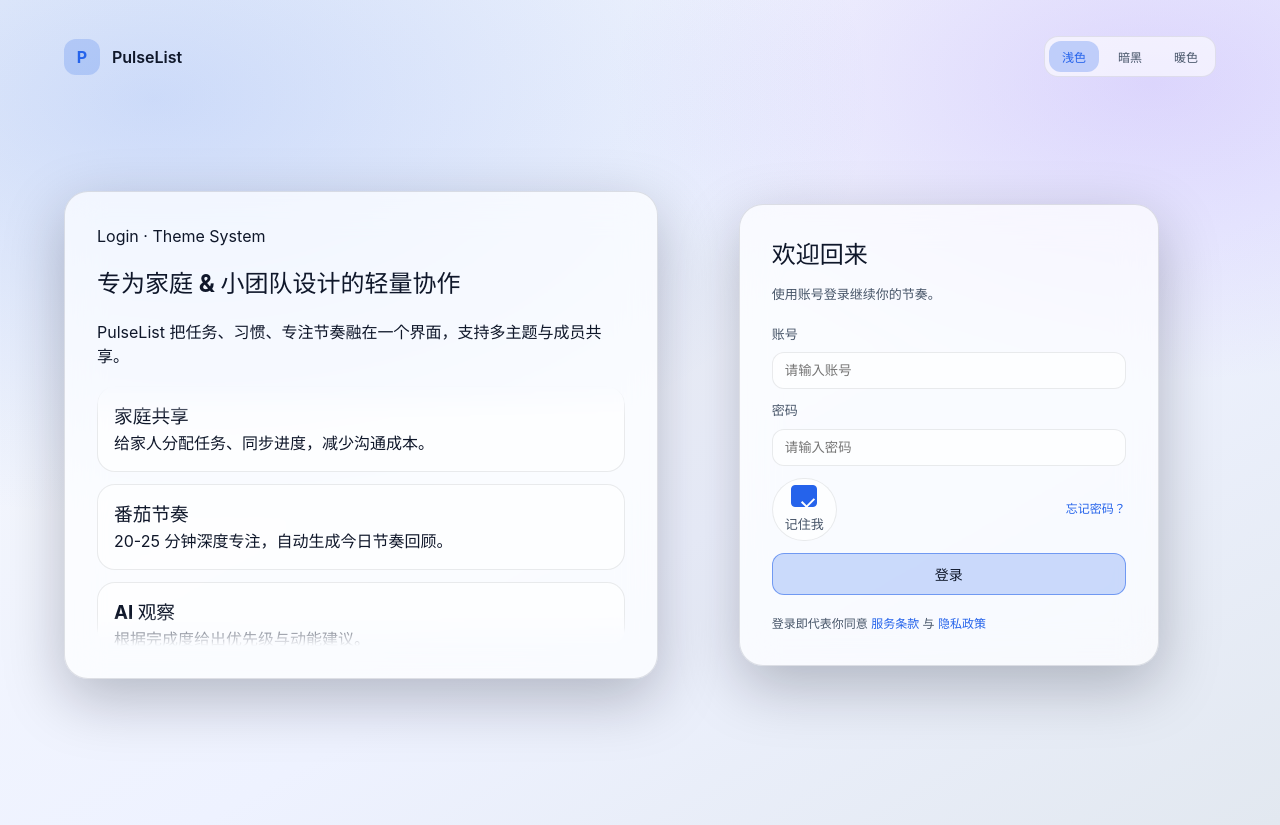
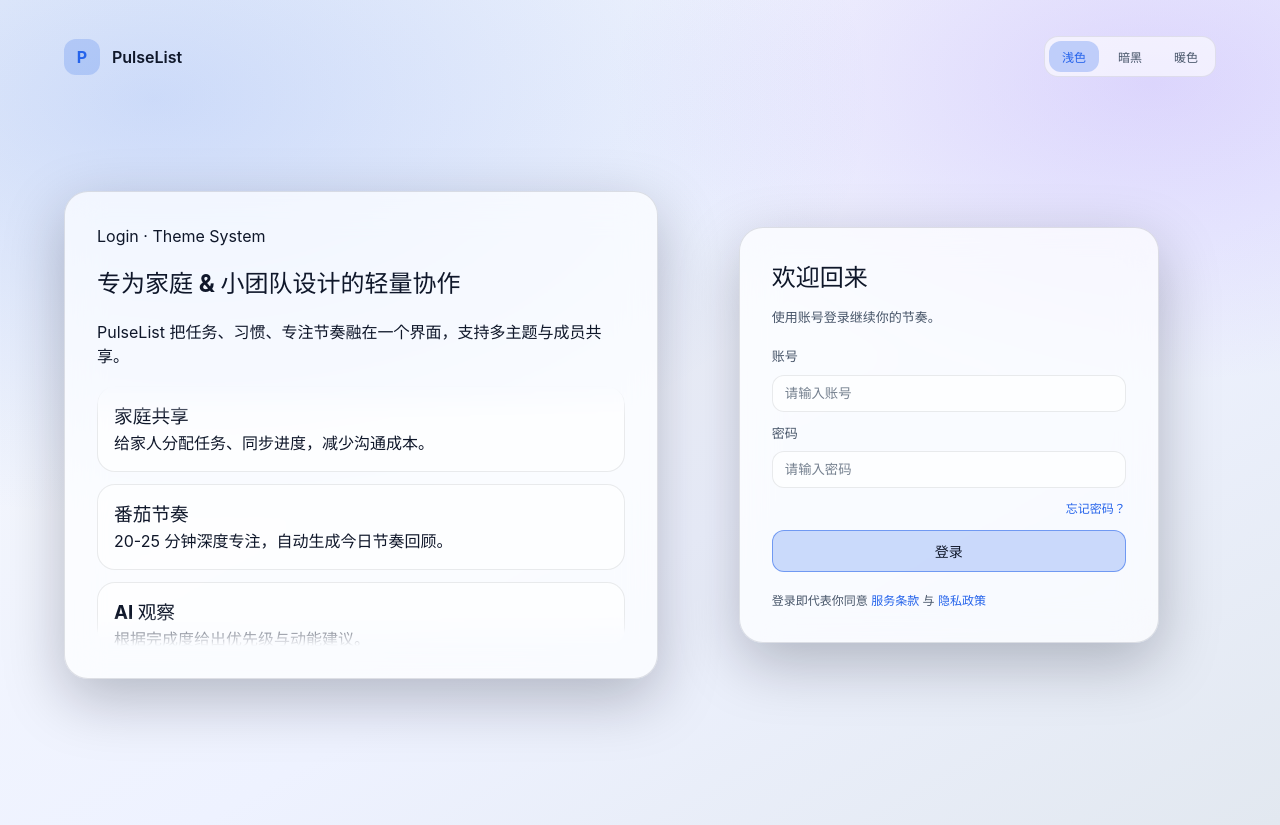
Before and after one commit to mdzz-debug/LGT-first-project, a Vue app: page /login in a window 1280 px wide. Built offline with nearby package versions, Linux system fonts and the light colour scheme.

Commit message:
Remove remember checkbox and fix dark input colors

```diff
--- a/src/style.css
+++ b/src/style.css
@@ -18,6 +18,9 @@
   --glass: rgba(255, 255, 255, 0.7);
   --glass-strong: rgba(255, 255, 255, 0.95);
   --surface: rgba(255, 255, 255, 0.6);
+  --input-bg: color-mix(in srgb, var(--glass-strong) 65%, transparent);
+  --input-text: var(--text);
+  --input-placeholder: color-mix(in srgb, var(--text-muted) 75%, transparent);
   --page-bg:
     radial-gradient(1200px 700px at 12% 12%, color-mix(in srgb, var(--primary) 20%, transparent), transparent 60%),
     radial-gradient(900px 500px at 90% 10%, color-mix(in srgb, var(--accent) 20%, transparent), transparent 60%),
@@ -34,8 +37,11 @@
   --accent: #a78bfa;
   --border: rgba(255, 255, 255, 0.2);
   --glass: rgba(255, 255, 255, 0.08);
-  --glass-strong: rgba(255, 255, 255, 0.2);
+  --glass-strong: rgba(255, 255, 255, 0.18);
   --surface: rgba(255, 255, 255, 0.05);
+  --input-bg: rgba(255, 255, 255, 0.1);
+  --input-text: #e2e8f0;
+  --input-placeholder: rgba(226, 232, 240, 0.6);
   --page-bg:
     radial-gradient(1200px 700px at 12% 12%, color-mix(in srgb, var(--primary) 18%, transparent), transparent 60%),
     radial-gradient(900px 500px at 90% 10%, color-mix(in srgb, var(--accent) 18%, transparent), transparent 60%),
@@ -54,6 +60,9 @@
   --glass: rgba(255, 247, 237, 0.75);
   --glass-strong: rgba(255, 247, 237, 0.95);
   --surface: rgba(255, 255, 255, 0.55);
+  --input-bg: color-mix(in srgb, var(--glass-strong) 70%, transparent);
+  --input-text: var(--text);
+  --input-placeholder: color-mix(in srgb, var(--text-muted) 75%, transparent);
   --page-bg:
     radial-gradient(1200px 700px at 12% 12%, color-mix(in srgb, var(--primary) 20%, transparent), transparent 60%),
     radial-gradient(900px 500px at 90% 10%, color-mix(in srgb, var(--accent) 20%, transparent), transparent 60%),
@@ -181,10 +190,14 @@ body {
 .form input {
   border-radius: 12px;
   border: 1px solid color-mix(in srgb, var(--border) 70%, transparent);
-  background: color-mix(in srgb, var(--glass-strong) 65%, transparent);
-  color: var(--text);
+  background: var(--input-bg);
+  color: var(--input-text);
   padding: 10px 12px;
   transition: border-color 0.2s ease, box-shadow 0.2s ease;
+}
+
+.form input::placeholder {
+  color: var(--input-placeholder);
 }
 
 .form input:focus {
@@ -213,53 +226,13 @@ body {
   font-size: 12px;
 }
 
+.row-right {
+  justify-content: flex-end;
+}
+
 .link {
   color: var(--primary);
   white-space: nowrap;
-}
-
-.remember {
-  display: inline-flex;
-  align-items: center;
-  gap: 8px;
-  padding: 6px 12px;
-  border-radius: 999px;
-  background: var(--surface);
-  border: 1px solid color-mix(in srgb, var(--border) 70%, transparent);
-  font-size: 12px;
-  color: var(--text);
-  white-space: nowrap;
-}
-
-.remember input {
-  appearance: none;
-  width: 16px;
-  height: 16px;
-  border-radius: 4px;
-  border: 1.5px solid color-mix(in srgb, var(--primary) 70%, transparent);
-  display: grid;
-  place-items: center;
-  margin: 0;
-}
-
-.remember input::after {
-  content: '';
-  width: 6px;
-  height: 10px;
-  border: 2px solid #fff;
-  border-top: 0;
-  border-left: 0;
-  transform: translateY(-1px) rotate(45deg);
-  opacity: 0;
-}
-
-.remember input:checked {
-  background: var(--primary);
-  border-color: var(--primary);
-}
-
-.remember input:checked::after {
-  opacity: 1;
 }
 
 .primary-btn {
--- a/src/views/LoginView.vue
+++ b/src/views/LoginView.vue
@@ -14,7 +14,6 @@ const themes = [
 
 const account = ref('')
 const password = ref('')
-const remember = ref(true)
 
 const highlights = [
   { title: '家庭共享', desc: '给家人分配任务、同步进度，减少沟通成本。' },
@@ -86,11 +85,7 @@ const login = () => {
             <span>密码</span>
             <input v-model="password" type="password" placeholder="请输入密码" />
           </label>
-          <div class="row">
-            <label class="remember">
-              <input v-model="remember" type="checkbox" />
-              记住我
-            </label>
+          <div class="row row-right">
             <a class="link" href="#">忘记密码？</a>
           </div>
           <button class="primary primary-btn" type="submit">登录</button>
```
